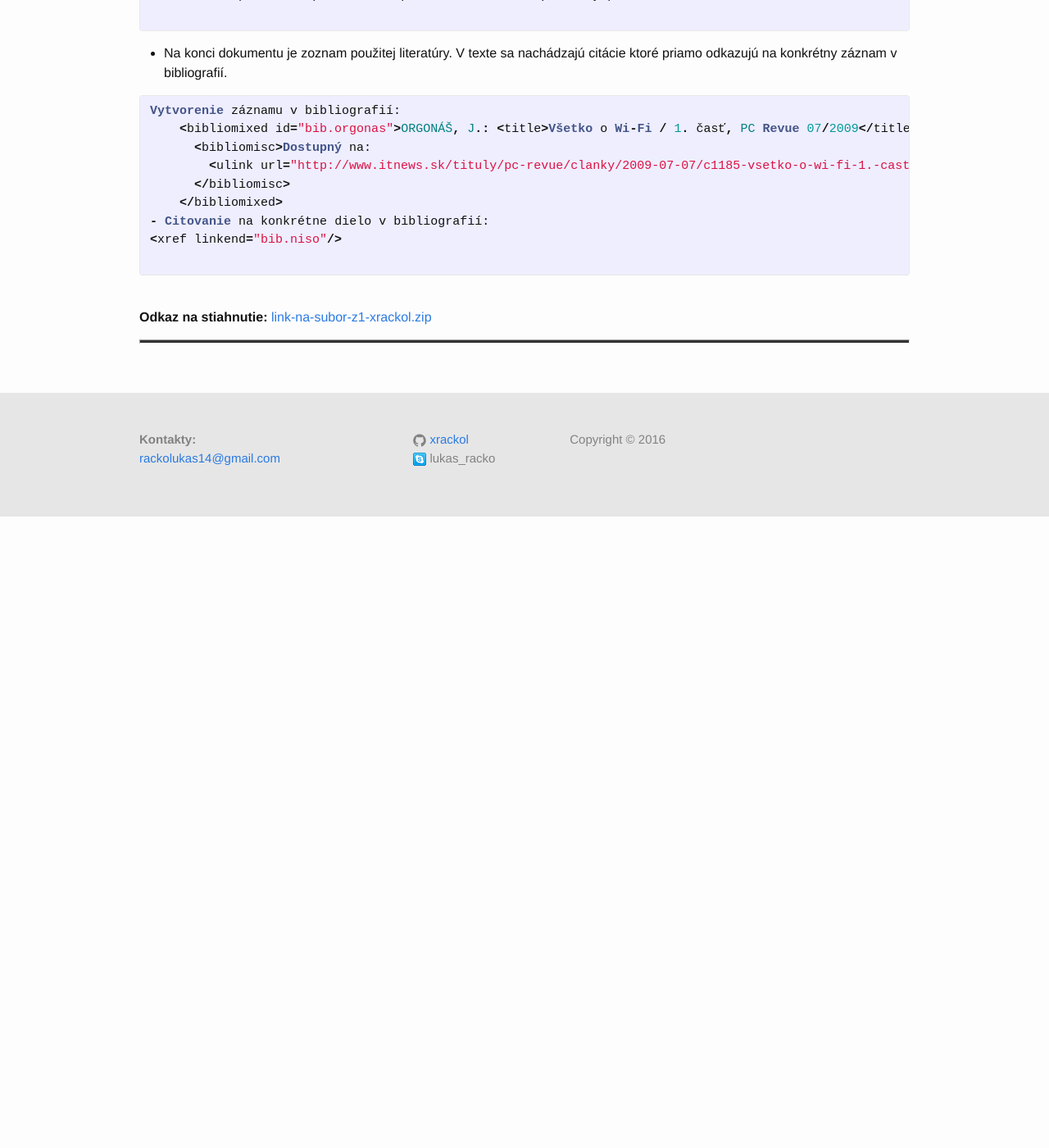
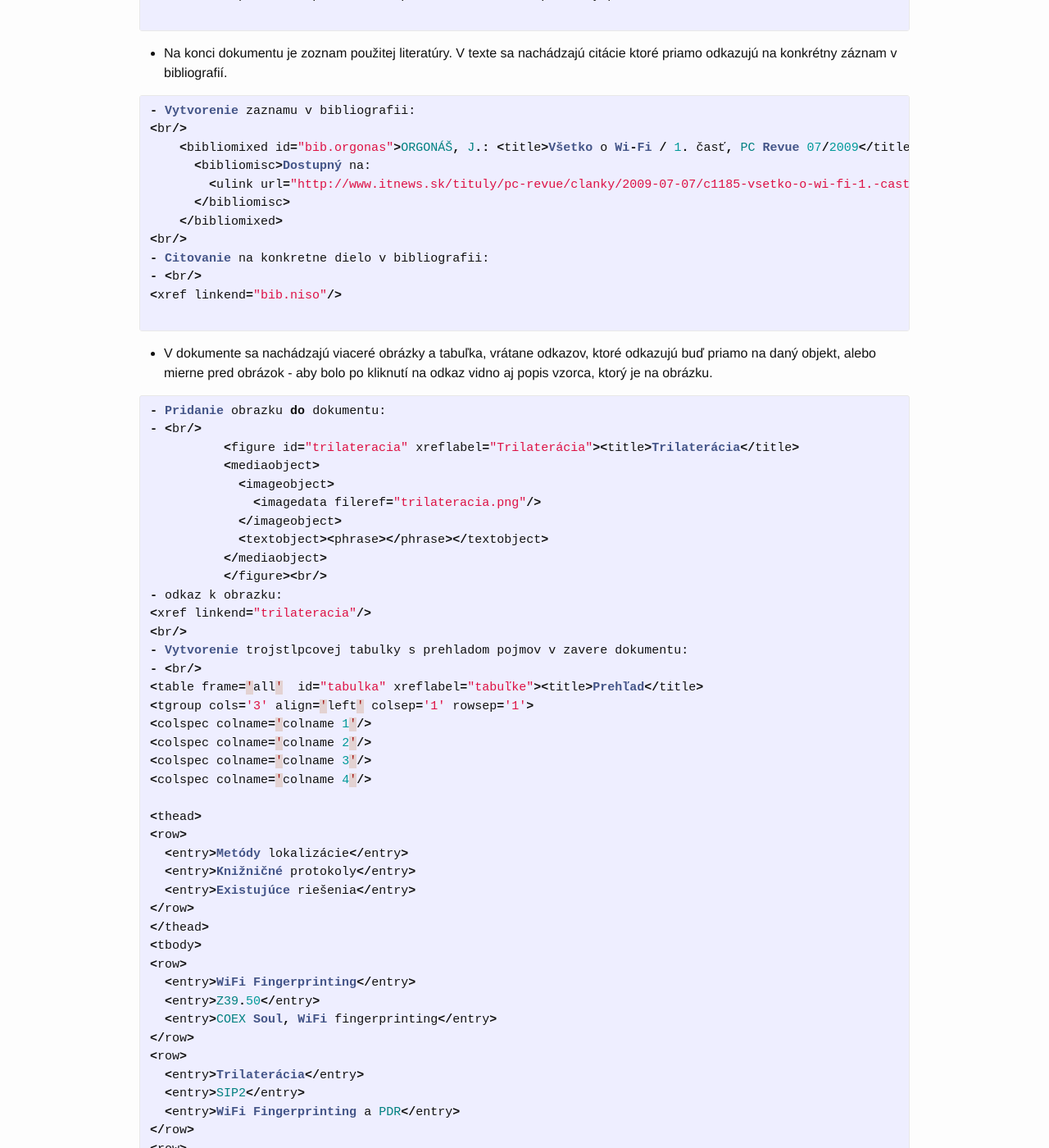
Before and after one commit to xrackol/xrackol.github.io, a Jekyll site: the page built from wp.md, in a window 1280 px wide and 1400 px high, scrolled down 1039 px. Shown: the whole window at 82% size. Built offline with Jekyll 4.4.1, drawn with Linux system fonts in a browser that asks for light colours; before the commit the page ends 1669 px from its top, so only the background shows below that; some of the changed text lies outside the part shown.

Commit message:
zadanie 2 cp4

```diff
--- a/wp.md
+++ b/wp.md
@@ -30,14 +30,78 @@
   {% endhighlight %}
 - Na konci dokumentu je zoznam použitej literatúry. V texte sa nachádzajú citácie ktoré priamo odkazujú na konkrétny záznam v bibliografií.
   {% highlight java %}
-Vytvorenie záznamu v bibliografií:
+- Vytvorenie zaznamu v bibliografii:
+<br/>
     <bibliomixed id="bib.orgonas">ORGONÁŠ, J.: <title>Všetko o Wi-Fi / 1. časť, PC Revue 07/2009</title>
       <bibliomisc>Dostupný na:
         <ulink url="http://www.itnews.sk/tituly/pc-revue/clanky/2009-07-07/c1185-vsetko-o-wi-fi-1.-cast"></ulink>
       </bibliomisc>
     </bibliomixed>
-- Citovanie na konkrétne dielo v bibliografií:
+<br/>
+- Citovanie na konkretne dielo v bibliografii:
+- <br/>
 <xref linkend="bib.niso"/>
+  {% endhighlight %}
+- V dokumente sa nachádzajú viaceré obrázky a tabuľka, vrátane odkazov, ktoré odkazujú buď priamo na daný objekt, alebo mierne pred obrázok - aby bolo po kliknutí na odkaz vidno aj popis vzorca, ktorý je na obrázku.
+  {% highlight java %}
+- Pridanie obrazku do dokumentu:
+- <br/>
+          <figure id="trilateracia" xreflabel="Trilaterácia"><title>Trilaterácia</title>
+          <mediaobject>
+            <imageobject>
+              <imagedata fileref="trilateracia.png"/>
+            </imageobject>
+            <textobject><phrase></phrase></textobject>
+          </mediaobject>
+          </figure><br/>
+- odkaz k obrazku:
+<xref linkend="trilateracia"/>
+<br/>
+- Vytvorenie trojstlpcovej tabulky s prehladom pojmov v zavere dokumentu:
+- <br/>
+<table frame='all'  id="tabulka" xreflabel="tabuľke"><title>Prehľad</title>
+<tgroup cols='3' align='left' colsep='1' rowsep='1'>
+<colspec colname='colname 1'/>
+<colspec colname='colname 2'/>
+<colspec colname='colname 3'/>
+<colspec colname='colname 4'/>
+
+<thead>
+<row>
+  <entry>Metódy lokalizácie</entry>
+  <entry>Knižničné protokoly</entry>
+  <entry>Existujúce riešenia</entry>
+</row>
+</thead>
+<tbody>
+<row>
+  <entry>WiFi Fingerprinting</entry>
+  <entry>Z39.50</entry>
+  <entry>COEX Soul, WiFi fingerprinting</entry>
+</row>
+<row>
+  <entry>Trilaterácia</entry>
+  <entry>SIP2</entry>
+  <entry>WiFi Fingerprinting a PDR</entry>
+</row>
+<row>
+  <entry>Bluetooth</entry>
+  <entry>NCIP</entry>
+  <entry>Spracovanie obrazu a trilaterácia</entry>
+</row>
+<row>
+  <entry>PDR</entry>
+  <entry></entry>
+  <entry></entry>
+</row>
+
+</tbody>
+</tgroup>
+</table>
+<br/>
+- Odkaz na tabulku v texte:
+<xref linkend="tabulka"/>
+
   {% endhighlight %}
 <br/>
 <b>Odkaz na stiahnutie:</b> <a href="../data/Z1-xrackol.zip" target="_blank">{{ "LINK na subor Z1-xrackol.zip" | slugify: 'pretty' }}</a><br/>
```
